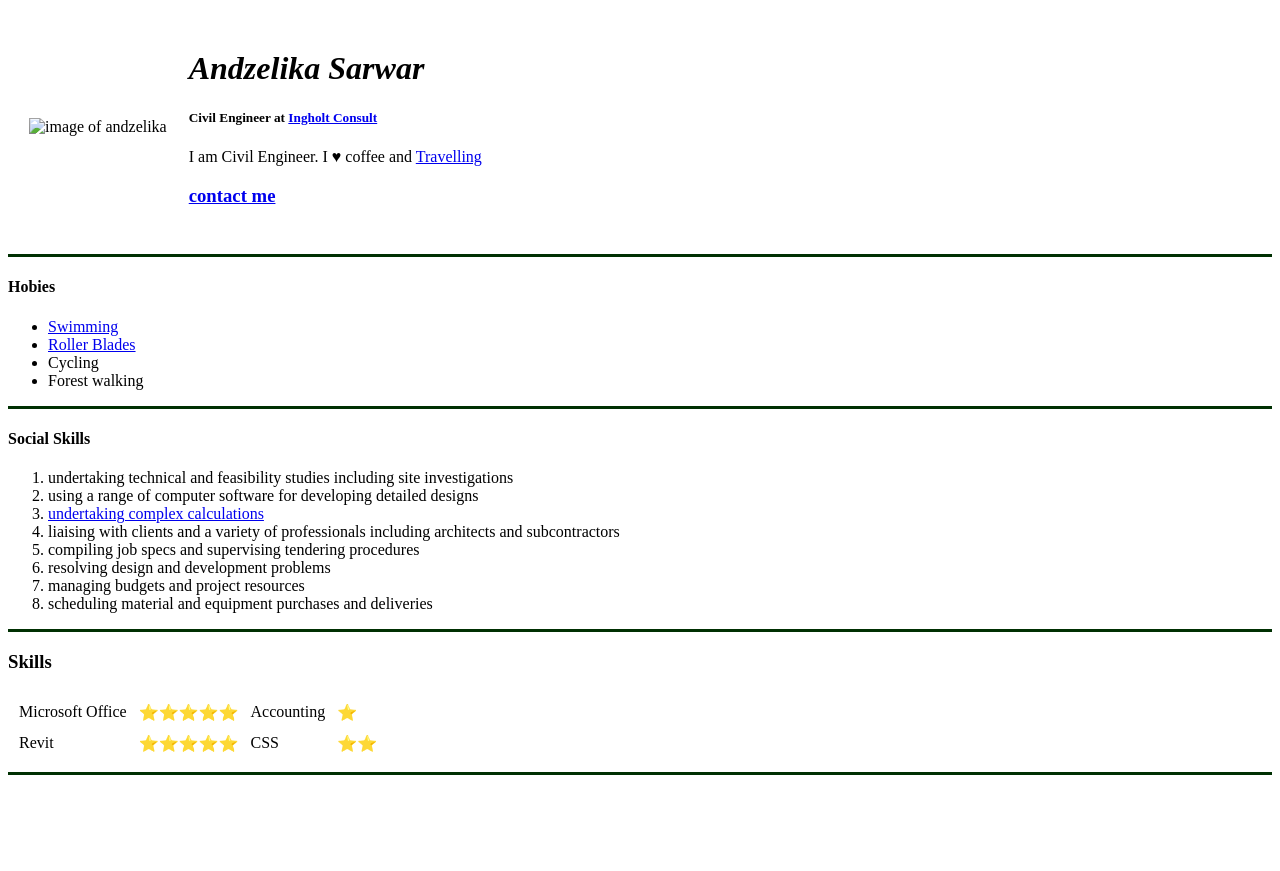
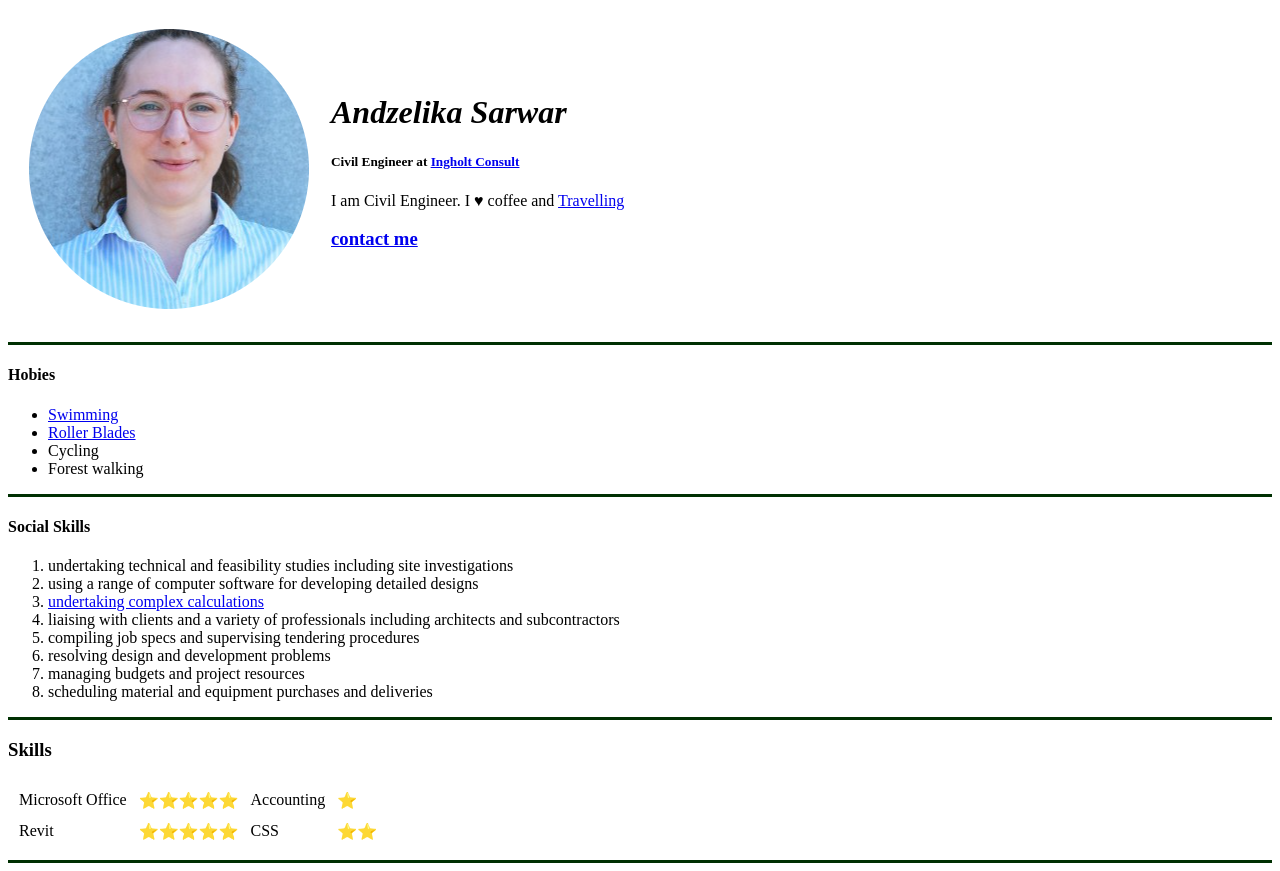
Before and after one commit to sherryswr/cv, a plain HTML site: page index.html in a window 1280 px wide. Before the commit the page ends 800 px from the top, so only its background shows below. Drawn offline with Linux system fonts and the light colour scheme.

Commit message:
New Update

```diff
--- a/index.html
+++ b/index.html
@@ -10,7 +10,7 @@
 <table cellspacing="20">
   <tr>
     <td>
-      <img src="andzelika.png" alt="image of andzelika">
+      <img src="WhatsApp Image 2022-10-24 at 22.16.52-modified.png" alt="image of andzelika">
     </td>
     <td>
       <h1><em><strong>Andzelika Sarwar</strong></em></h1>
```
